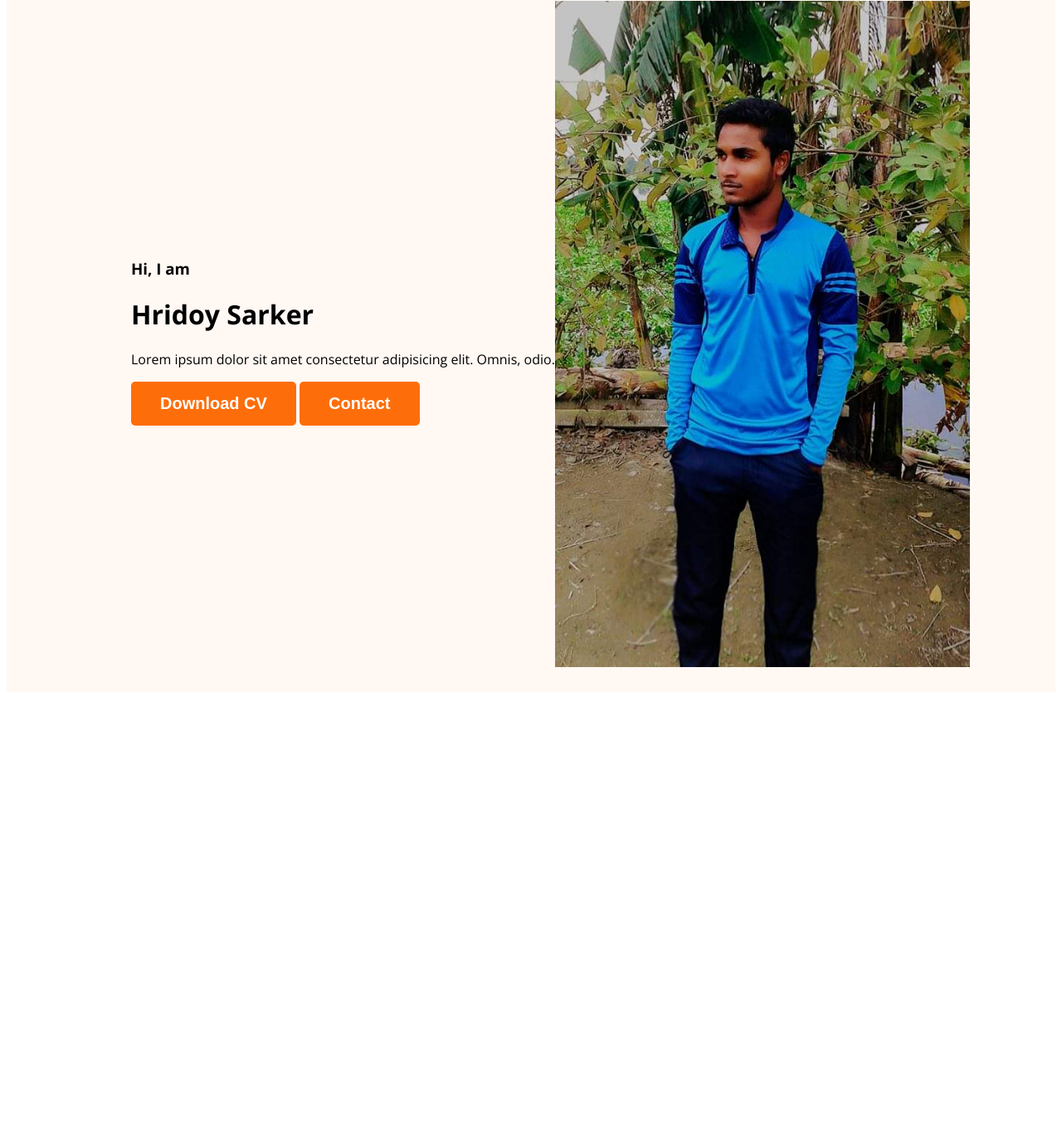
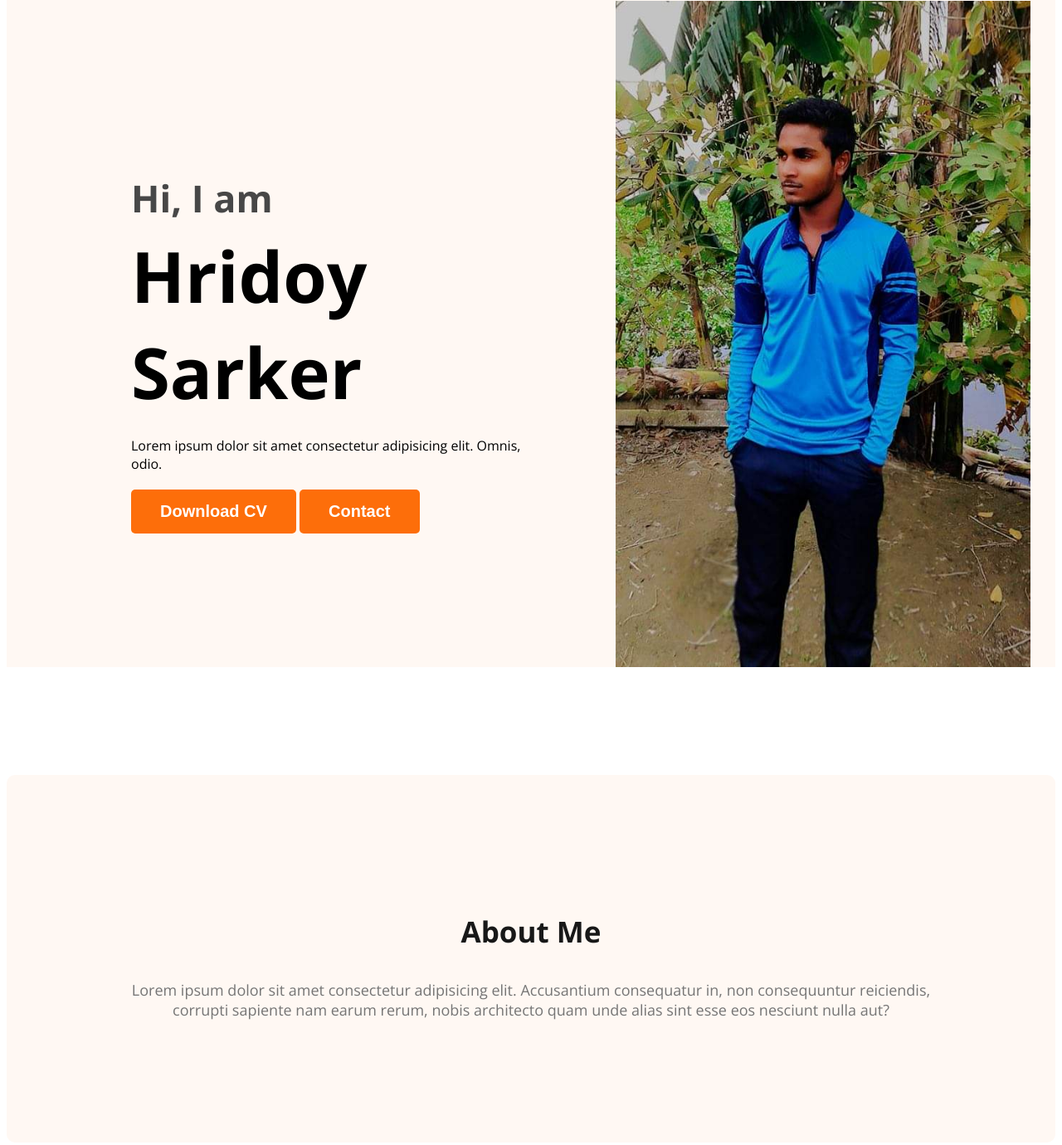
Before and after one commit to hridoy-sarker/My-web-design, a plain HTML site: page index.html in a window 1280 px wide. Shown: the part 188-1568 px from the top of the page at 83% size. Before the commit the page ends 1030 px from the top, so only its background shows below. Drawn offline with nearby package versions, Linux system fonts and the light colour scheme.

Commit message:
added about section

```diff
--- a/index.html
+++ b/index.html
@@ -24,7 +24,7 @@
     <div class="banner-content">
         <h3 class="banner-greeting">Hi, I am</h3>
         <h1 class="banner-title">Hridoy Sarker</h1>
-        <p>Lorem ipsum dolor sit amet consectetur adipisicing elit. Omnis, odio.</p>
+        <p class="banner-description">Lorem ipsum dolor sit amet consectetur adipisicing elit. Omnis, odio.</p>
         <button class="button-primary">Download CV</button>
         <button class="button-primary">Contact</button>
 
@@ -33,7 +33,12 @@
 </div>
     </header>
     <main>
-
+<section class="about">
+    <h3 class="section-title">About Me</h3>
+    <p class="section-description">
+        Lorem ipsum dolor sit amet consectetur adipisicing elit. Accusantium consequatur in, non consequuntur reiciendis, corrupti sapiente nam earum rerum, nobis architecto quam unde alias sint esse eos nesciunt nulla aut?
+    </p>
+</section>
     </main>
     <footer>
 
--- a/portfolio.css
+++ b/portfolio.css
@@ -4,6 +4,19 @@ body{
 }
 .text-primary{
     color: #fd6e0a;
+}
+
+.section-title{
+    color: #181818;
+    text-align: center;
+    font-size: 35px;
+    font-weight: 700;
+}
+
+.section-description{
+    color: #757575;
+    text-align: center;
+    font-size: 18px;
 }
 
 .button-primary{
@@ -43,12 +56,40 @@ nav a {
 /* header related styles */
 .header{
     background-color: #fff8f3;
+
 }
 .banner{
-    padding: 30px 30px 30px 150px;
+    padding: 30px 30px 0px 150px;
     display: flex;
     align-items: center;
+    justify-content: space-between;
+}
+.banner-content{
+    max-width: 500px;
 }
 .banner .profile-picture{
     width: 500px;
 }
+.banner-greeting{
+    font-size: 45px;
+    color: #474747;
+    margin-bottom: 0;
+}
+.banner-title{
+    font-size: 85px;
+    font-weight: 700;
+    margin-top: 5px;
+    margin-bottom: 20px;
+}
+.banner-description{
+    margin-bottom: 20px;
+}
+/* main section styles */
+
+/* about section styles */
+.about{
+    padding: 130px;
+    border-radius: 10px;
+    background: #fff8f3;
+    margin: 130px 0;
+}
```
